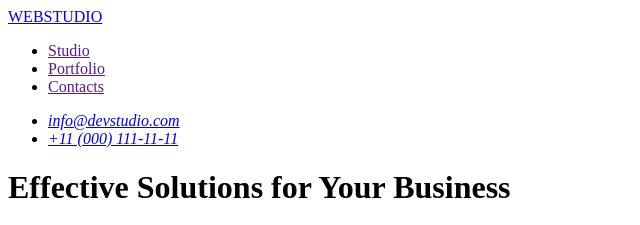
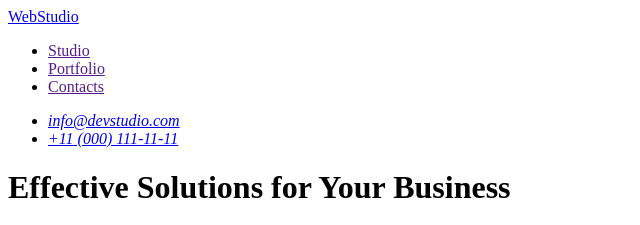
Before and after one commit to LAS-CH/goit-markup-hw-01-02, a plain HTML site: page index.html in a window 1280 px wide. Shown: the top 225 px of the page, 0-640 px from the left. Drawn offline with Linux system fonts and the light colour scheme.

Commit message:
header.1

```diff
--- a/index.html
+++ b/index.html
@@ -6,22 +6,23 @@
     <title>Main</title>
 </head>
 <body>
+<!-- akt information -->
 <header>
-    <!-- akt information -->
         <nav>
-            <a href="./index.html">WEBSTUDIO</a>
+            <a href="./index.html">WebStudio</a>
             <ul>
                 <li><a href="">Studio</a></li>
                 <li><a href="">Portfolio</a></li>
                 <li><a href="">Contacts</a></li>
             </ul>
+        </nav>
             <address>
                 <ul>
                     <li><a href="mailto:info@devstudio.com">info@devstudio.com</a></li>
                     <li><a href="tel:+110001111111">+11 (000) 111-11-11</a></li>
                 </ul>
             </address>
-        </nav>
+
 </header>
 <main>
     <h1>Effective Solutions for Your Business</h1>
```
